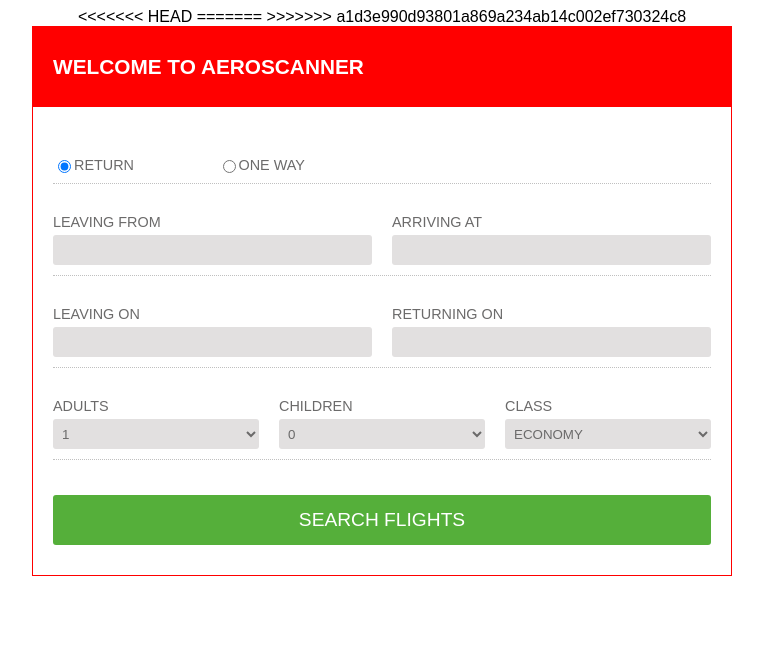
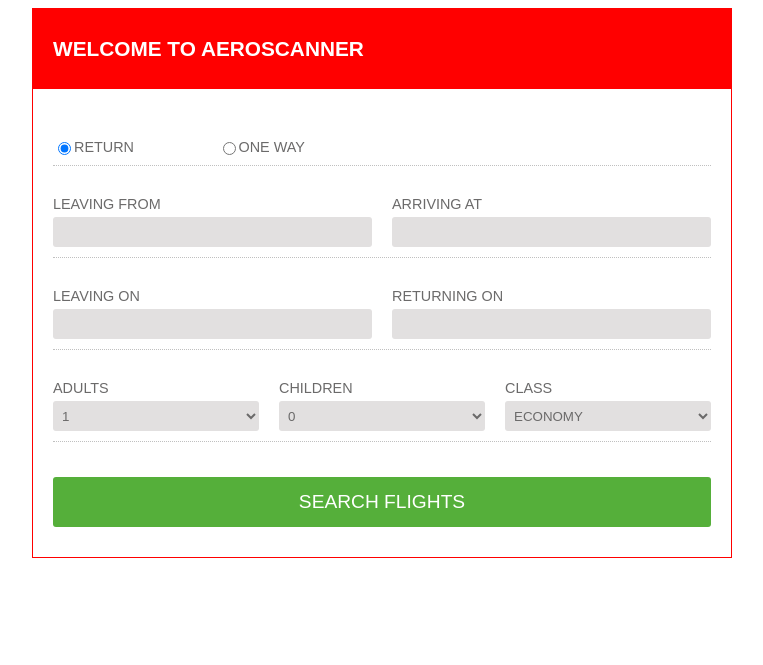
Before and after one commit to ankitoscar/aero-scanner, a Django app: template app/templates/home/homepage.html in a window 1280 px wide. Shown: the top 665 px of the page, without its empty margins (258-1021 px from the left). Run offline with Django 3.2, Linux system fonts and the light colour scheme; the template is opened without the code that fills it, so the values that code supplies are empty; parts of the project's set-up code (start-up, migrations or seed data) failed here and were passed over.

Commit message:
Resolved merge conflict

```diff
--- a/app/templates/home/homepage.html
+++ b/app/templates/home/homepage.html
@@ -5,13 +5,8 @@
     <meta charset="UTF-8">
     <meta http-equiv="X-UA-Compatible" content="IE=edge">
     <meta name="viewport" content="width=device-width, initial-scale=1.0">
-<<<<<<< HEAD
     <title>Aero-scanner</title>
     <link rel="stylesheet" href="{% static 'css/homepage.css' %}">
-=======
-    <title>AeroScanner</title>
-    <link rel="stylesheet" href="homepage.css">
->>>>>>> a1d3e990d93801a869a234ab14c002ef730324c8
 </head>
 <body>
 
```
